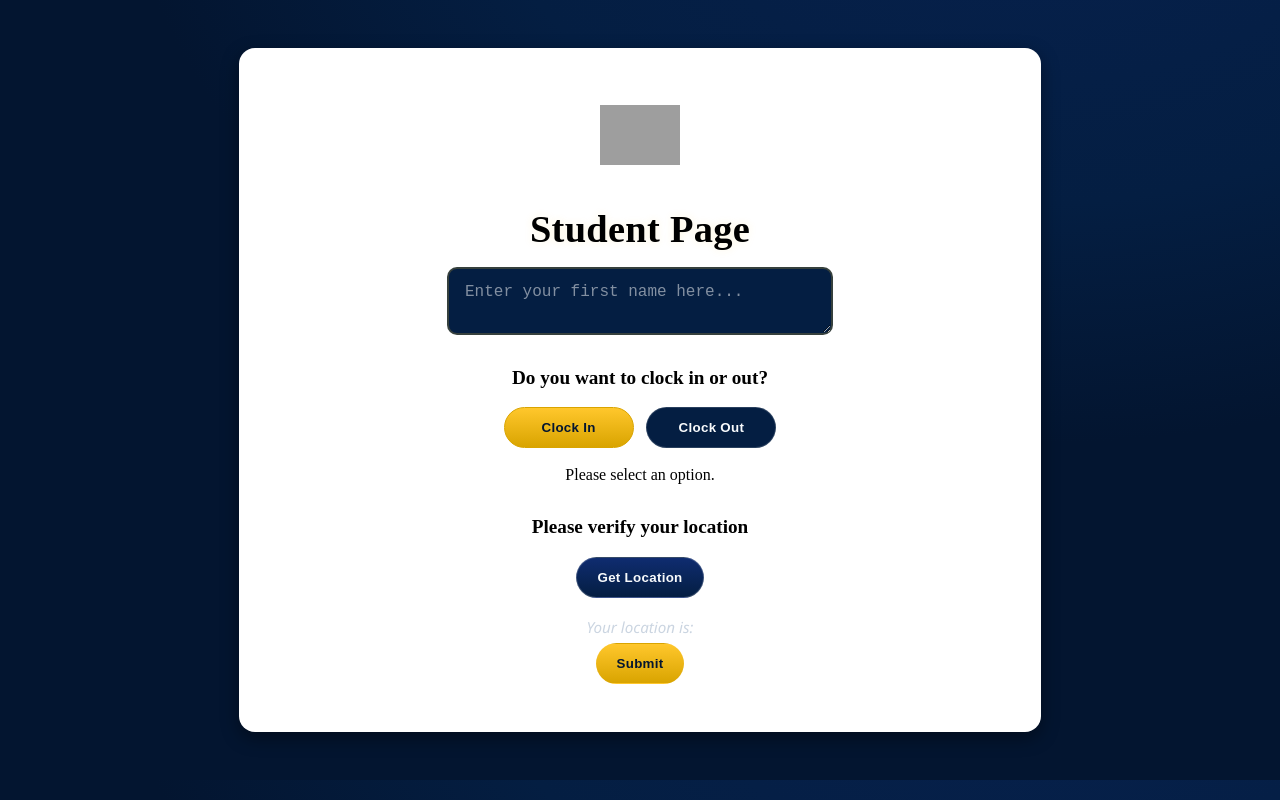
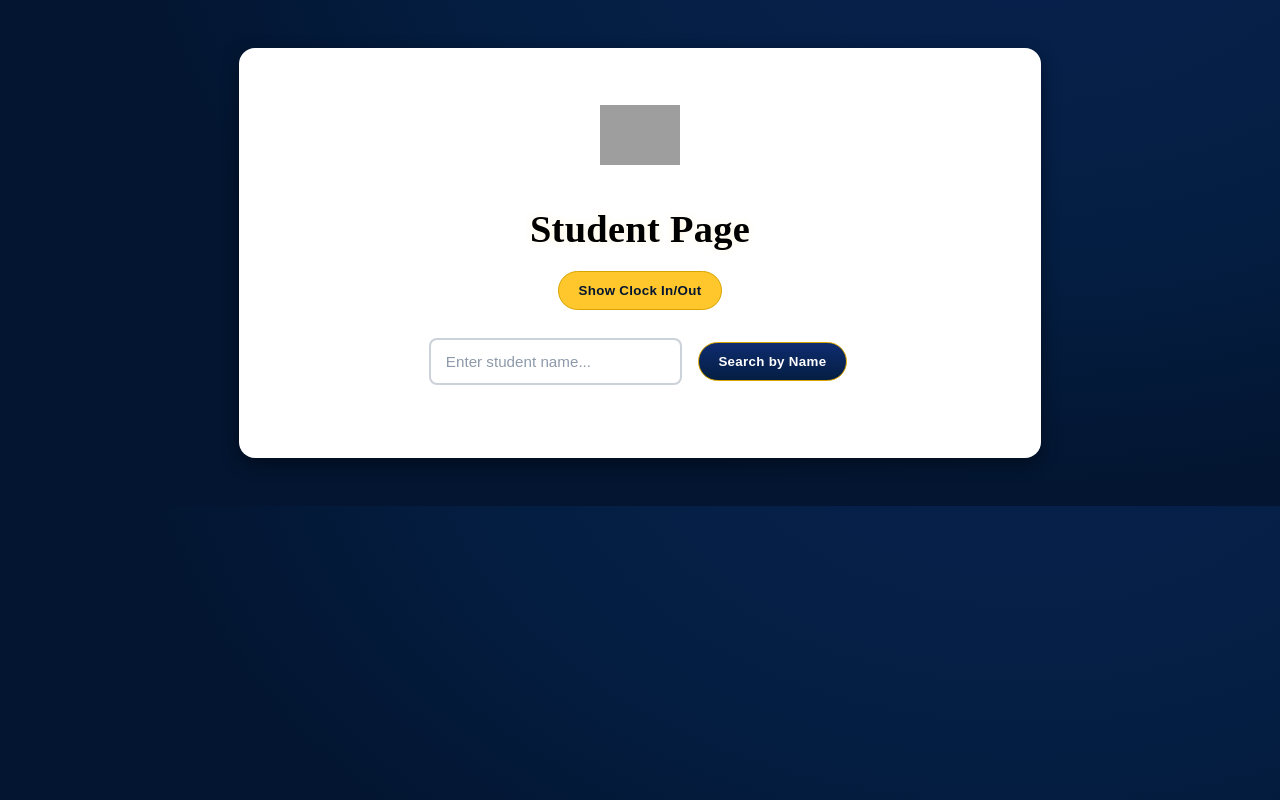
Before and after one commit to 12061062/studenttracker, a React (Create React App) app: page /student in a window 1280 px wide. Built offline with nearby package versions, Linux system fonts and the light colour scheme; grey boxes are pictures that could not be loaded.

Commit message:
Students can search by name

```diff
--- a/src/student/Student.css
+++ b/src/student/Student.css
@@ -209,3 +209,15 @@ p {
 @media (max-width: 480px) {
   .ETSU-banner img { max-height: 96px; }
 }
+
+.student-search {
+  background-color: var(--etsu-gold);
+    color: var(--text-dark);
+  border: 1px solid var(--etsu-gold-dark);
+  border-radius: 9999px;
+  font-weight: 600;
+  letter-spacing: 0.3px;
+  padding: 0.7rem 1.2rem;
+  margin: 0.25rem;
+  cursor: pointer;
+}
--- a/src/student/Student.js
+++ b/src/student/Student.js
@@ -1,7 +1,8 @@
 import "./Student.css";
-import { useState } from "react";
+import { useState, useEffect } from "react";
 import { clockStudent } from "../services/StudentService";
 import etsuLogo from "../etsu-logo.png";
+
 
 
 export default function Student() {
@@ -9,6 +10,60 @@ export default function Student() {
   const [coords, setCoords] = useState(null); // { lat, lon }
   const [locStatus, setLocStatus] = useState("Your location is:");
   const [locLoading, setLocLoading] = useState(false);
+  const [showSurvey, setShowSurvey] = useState(false);
+  const [searchName, setSearchName] = useState("");    // typing buffer
+  const [appliedName, setAppliedName] = useState("");  // the name we actually fetch with
+  const [showRecords, setShowRecords] = useState(false);
+    const [records, setRecords] = useState([]);
+  const [loading, setLoading] = useState(false);
+  const [error, setError] = useState("");
+
+    useEffect(() => {
+      if (!showRecords) return;
+
+      const fetchRecords = async () => {
+        try {
+          setLoading(true);
+          setError("");
+
+          const name = appliedName.trim();
+          const url = name
+            ? `http://localhost:5118/api/professor/attendance/${encodeURIComponent(name)}`
+            : `http://localhost:5118/api/professor/attendance`;
+
+          const res = await fetch(url);
+          if (!res.ok) throw new Error(`HTTP ${res.status}`);
+          const data = await res.json();
+          setRecords(data);
+        } catch (e) {
+          console.error(e);
+          setRecords([]);
+          setError(
+            appliedName
+              ? `No records found for "${appliedName}".`
+              : "Failed to load attendance records."
+          );
+        } finally {
+          setLoading(false);
+        }
+      };
+
+      fetchRecords();
+    }, [showRecords, appliedName]);
+
+
+  const handleSearch = () => {
+    if (!searchName.trim()) {
+      alert("Please enter a name!");
+    } else {
+      setAppliedName(searchName);  // apply the filter
+    }
+  };
+
+  const clearSearch = () => {
+    setSearchName("");
+    setAppliedName("");            // revert to “all”
+  };
 
   const getLocation = () => {
     if (!("geolocation" in navigator)) {
@@ -50,6 +105,13 @@ export default function Student() {
 
         <h1>Student Page</h1>
 
+        <button onClick={() => setShowSurvey((s) => !s)} className="student-search">
+          {showSurvey ? "Hide" : "Show"} Clock In/Out
+        </button>
+
+{showSurvey && (
+  <>
+    <h2>Please fill out the survey below:</h2>
     <textarea
       className="student-textarea"
       placeholder="Enter your first name here..."
@@ -84,15 +146,13 @@ export default function Student() {
 
     <p>{locStatus}</p>
 
-      {/* You can use coords in your submit handler */}
     <button
       className="student-submit-button"
       onClick={async () => {
         const firstName = document.querySelector(".student-textarea")?.value || "";
-
         const payload = {
           firstName,
-      inOut: inOut,
+          inOut,
           lat: coords?.lat,
           lon: coords?.lon,
         };
@@ -119,6 +179,60 @@ export default function Student() {
     >
       Submit
     </button>
+  </>
+)}
+
+      <div className="professor-search">
+        <input
+          type="text"
+          value={searchName}
+          onChange={(e) => setSearchName(e.target.value)}
+          placeholder="Enter student name..."
+        />
+        <button onClick={() => { handleSearch(); setShowRecords(true); }}>Search by Name</button>
+      </div>
+
+      {showRecords && (
+        <>
+          <h1>{appliedName ? `Attendance: ${appliedName}` : "Attendance Records"}</h1>
+
+          {loading && <p>Loading attendance records...</p>}
+          {error && <p className="error">{error}</p>}
+
+          {!loading && !error && records.length === 0 && (
+            <p>No attendance records found.</p>
+          )}
+
+          {!loading && !error && records.length > 0 && (
+            <table className="attendance-table">
+              <thead>
+                <tr>
+                  <th>Timestamp</th>
+                  <th>First Name</th>
+                  <th>Action</th>
+                  <th>Latitude</th>
+                  <th>Longitude</th>
+                </tr>
+              </thead>
+              <tbody>
+                {records.map((r, i) => (
+                  <tr key={i}>
+                    <td>{r.timestamp || r.Timestamp}</td>
+                    <td>{r.firstName || r.FirstName}</td>
+                    <td>{r.action || r.Action}</td>
+                    <td>{r.latitude || r.Latitude}</td>
+                    <td>{r.longitude || r.Longitude}</td>
+                  </tr>
+                ))}
+              </tbody>
+            </table>
+          )}
+        </>
+      )}
+
+
+
+
     </div>
   );
 }
```
Lines whose indentation alone changed are shown as unchanged.
